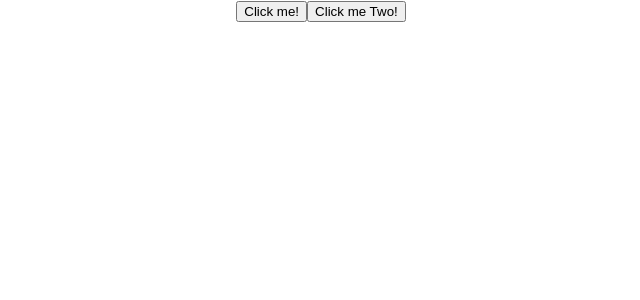
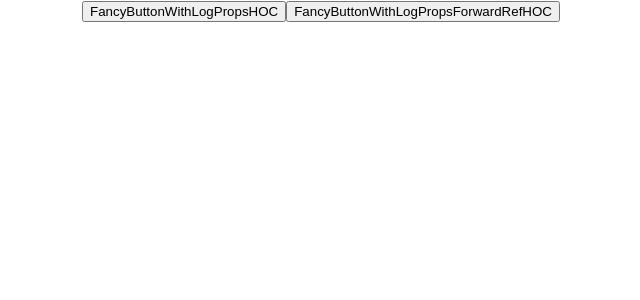
Before and after one commit to shahnawaz/advance-react-concepts, a React (Create React App) app: page / in a window 1280 px wide. Shown: the top 300 px of the page, without its empty margins (319-959 px from the left). Built offline with nearby package versions, Linux system fonts and the light colour scheme.

Commit message:
Forwarding Refs - With HOC

```diff
--- a/src/App.js
+++ b/src/App.js
@@ -9,12 +9,13 @@ import NestedContextUpdate from "./context/nested-context-update/NestedContextUp
 import MultipleContext from "./context/multiple-context/MultipleContext";
 import ErrorBoundary from "./error-boundary/ErrorBoundary";
 import ForwardRefsExample from "./forwarding-refs/Index";
+import RefsWithHoc from "./forwarding-refs/refs-with-hoc/RefsWithHoc";
 
 function App() {
   return (
     <div className="App">
         <ErrorBoundary>
-            <ForwardRefsExample/>
+            <RefsWithHoc/>
         </ErrorBoundary>
     </div>
   );
--- /dev/null
+++ b/src/forwarding-refs/refs-with-hoc/FancyButton.js
@@ -0,0 +1,42 @@
+import React from 'react';
+import logPropsHoc from "./logProps.hoc";
+import logPropsWithForwardRefHoc from "./logPropsWithForwardRef.hoc";
+
+/*class FancyButton extends Component {
+    render() {
+        return (
+            <button ref={this.props.ref} className="FancyButton" onClick={this.props.onClick}>
+                { this.props.children }
+            </button>
+        );
+    }
+}*/
+
+const FancyButton = React.forwardRef((props, ref) => (
+    <button ref={ref} className="FancyButton" onClick={props.onClick}>
+        { props.children }
+    </button>
+))
+
+/**
+ * With HOC
+ *
+ * There is one caveat to the above example: refs will not get passed through.
+ * That’s because ref is not a prop. Like key, it’s handled differently by React.
+ * If you add a ref to a HOC, the ref will refer to the outermost container component, not the wrapped component.
+ *
+ * This means that refs intended for our FancyButton component will actually be attached to the LogProps component:
+ */
+
+export const FancyButtonWithLogPropsHOC = logPropsHoc(FancyButton);
+
+/**
+ * With HOC and Forward Ref
+ *
+ * Fortunately, we can explicitly forward refs to the inner FancyButton component using the React.forwardRef API.
+ * React.forwardRef accepts a render function that receives props and ref parameters and returns a React node.
+ * For example: Check logPropsWithForwardRef.hoc.js
+ *
+ */
+
+export const FancyButtonWithLogPropsForwardRefHOC = logPropsWithForwardRefHoc(FancyButton);
--- /dev/null
+++ b/src/forwarding-refs/refs-with-hoc/RefsWithHoc.js
@@ -0,0 +1,39 @@
+import React, { Component } from 'react';
+import { FancyButtonWithLogPropsHOC, FancyButtonWithLogPropsForwardRefHOC } from "./FancyButton";
+
+class RefsWithHoc extends Component {
+    constructor(props) {
+        super(props);
+        this.state = {
+            fancyButtonRef: React.createRef(),
+            fancyButtonTwoRef: React.createRef()
+        }
+    }
+
+    componentDidMount() {
+        console.log(this.state.fancyButtonRef)
+        console.log(this.state.fancyButtonTwoRef)
+    }
+
+    render() {
+        return (
+            <div>
+                {/*
+                    // The FancyButton component we imported is the LogProps HOC.
+                    // Even though the rendered output will be the same,
+                    // Our ref will point to LogProps instead of the inner FancyButton component!
+                    // This means we can't call e.g. ref.current.focus()
+                */}
+                <FancyButtonWithLogPropsHOC ref={this.state.fancyButtonRef} onClick={() => { console.log('FancyButtonWithLogPropsHOC') }}>
+                    FancyButtonWithLogPropsHOC
+                </FancyButtonWithLogPropsHOC>
+
+                <FancyButtonWithLogPropsForwardRefHOC ref={this.state.fancyButtonTwoRef} onClick={() => { console.log('FancyButtonWithLogPropsForwardRefHOC') }}>
+                    FancyButtonWithLogPropsForwardRefHOC
+                </FancyButtonWithLogPropsForwardRefHOC>
+            </div>
+        );
+    }
+}
+
+export default RefsWithHoc;
--- /dev/null
+++ b/src/forwarding-refs/refs-with-hoc/logProps.hoc.js
@@ -0,0 +1,19 @@
+import React, { Component } from 'react';
+
+function logPropsHoc(WrappedComponent) {
+
+    class LogProps extends Component {
+        componentDidMount(prevProps) {
+            console.log('old props:', prevProps);
+            console.log('new props:', this.props);
+        }
+
+        render() {
+            return <WrappedComponent {...this.props} />
+        }
+    }
+
+    return LogProps;
+}
+
+export default logPropsHoc;
--- /dev/null
+++ b/src/forwarding-refs/refs-with-hoc/logPropsWithForwardRef.hoc.js
@@ -0,0 +1,27 @@
+import React, { Component } from 'react';
+
+function logPropsWithForwardRefHoc(WrappedComponent) {
+
+    class LogProps extends Component {
+        componentDidMount(prevProps) {
+            console.log('old props:', prevProps);
+            console.log('new props:', this.props);
+        }
+
+        render() {
+            const {forwardedRef, ...rest} = this.props;
+
+            // Assign the custom prop "forwardedRef" as a ref
+            return <WrappedComponent ref={forwardedRef} {...rest} />
+        }
+    }
+
+    // Note the second param "ref" provided by React.forwardRef.
+    // We can pass it along to LogProps as a regular prop, e.g. "forwardedRef"
+    // And it can then be attached to the Component.
+    return React.forwardRef((props, ref) => (
+        <LogProps {...props} forwardedRef={ref} />
+    ));
+}
+
+export default logPropsWithForwardRefHoc;
```
